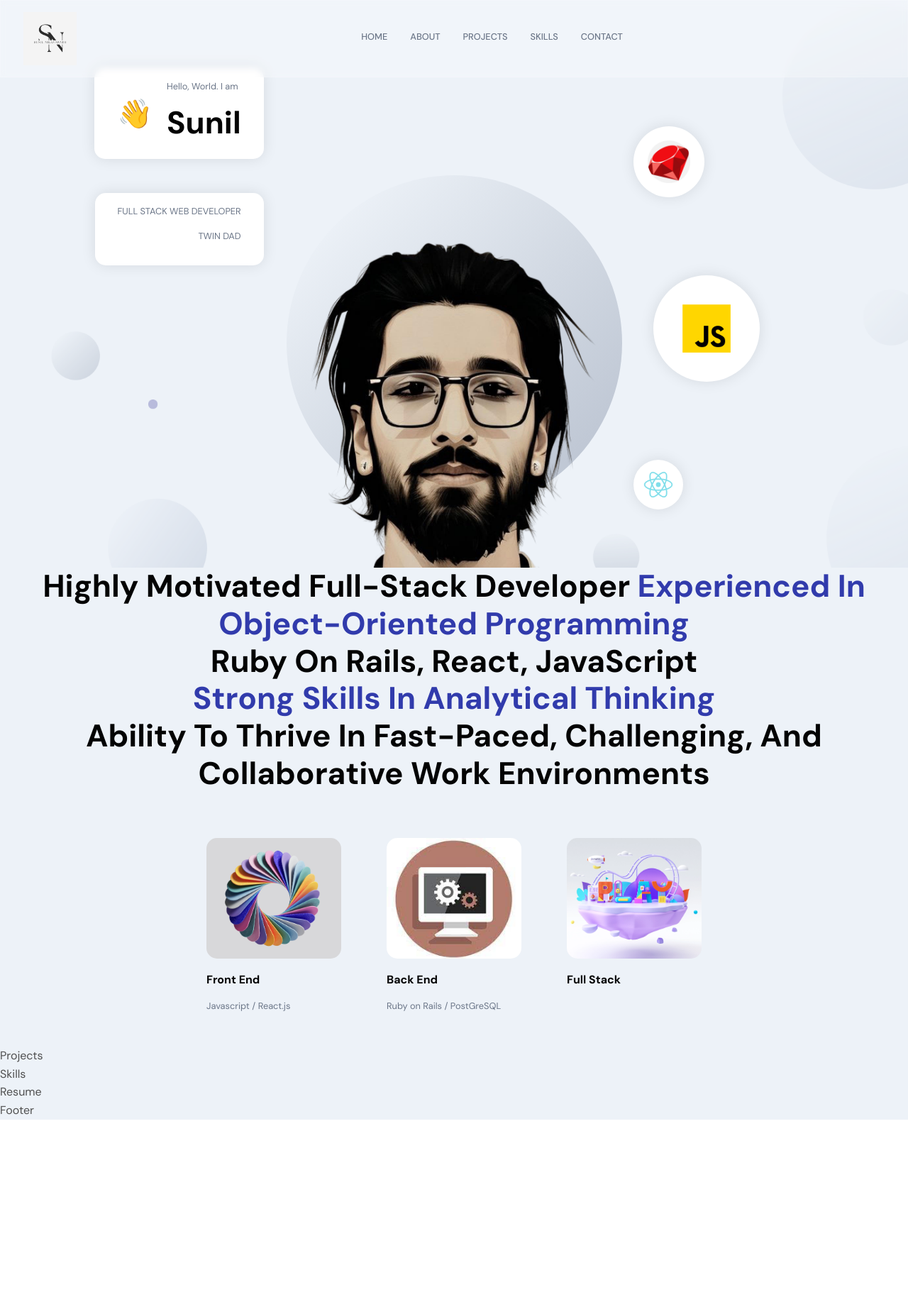
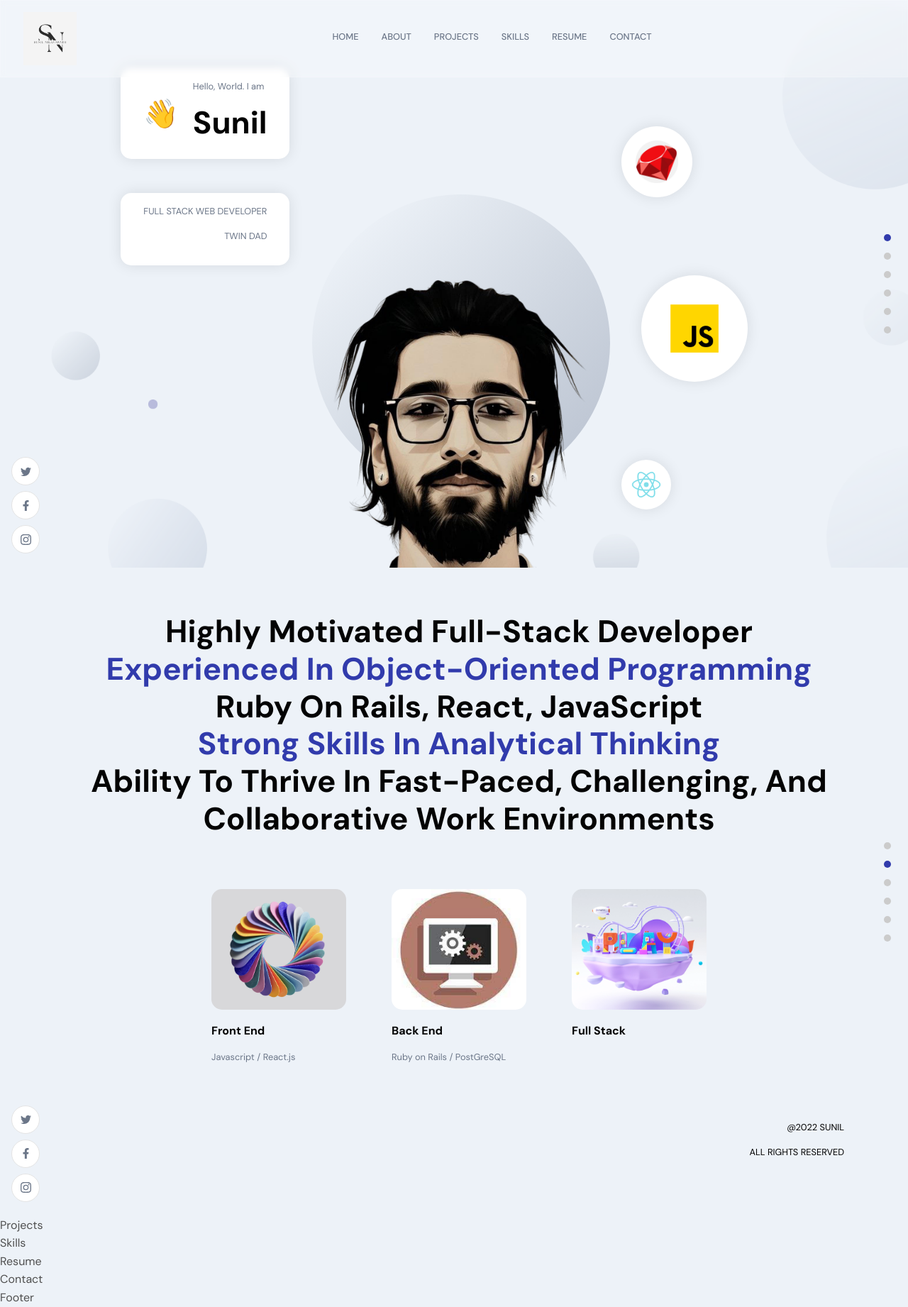
Before and after one commit to SunyDoo/Sunil-Nilavarath-Portfolio, a React (Create React App) app: page /skills in a window 1280 px wide. Shown: the whole page at 71% size. Before the commit the page ends 1578 px from the top, so only its background shows below. Built offline with nearby package versions, Linux system fonts and the light colour scheme.

Commit message:
appwrap start

```diff
--- a/src/App.js
+++ b/src/App.js
@@ -8,7 +8,7 @@ import { Navbar } from "./Components";
 import VideoCards from "./Components/VideoCards";
 // import Skills from "./Components/Skills";
 import SkillIcons from "./Components/SkillIcons";
-import { About, Footer, Header, Skills, Resume, Projects } from "./container";
+import { About, Footer, Header, Skills, Resume, Projects, Contact } from "./container";
 
 function App() {
   return (
@@ -25,6 +25,7 @@ function App() {
       <Projects />
       <Skills />
       <Resume />
+      <Contact />
       <Footer />
     </div>
   );
--- a/src/Components/Navbar/Navbar.jsx
+++ b/src/Components/Navbar/Navbar.jsx
@@ -14,7 +14,7 @@ const Navbar = () => {
         <img src={images.logo} alt="logo" />
       </div>
       <ul className="app__navbar-links">
-        {['home', 'about', 'projects', 'skills', 'contact'].map((item) => (
+        {['home', 'about', 'projects', 'skills', 'resume', 'contact'].map((item) => (
           <li className="app__flex p-text" key={`link-${item}`}>
             <div />
             <a href={`#${item}`}>{item}</a>
--- a/src/Components/NavigationDots.jsx
+++ b/src/Components/NavigationDots.jsx
@@ -5,7 +5,7 @@ import React from "react";
 
 const NavigationDots = ({ active }) => (
   <div className="app__navigation">
-    {["home", "about", "work", "skills", "testimonial", "contact"].map(
+    {["home", "about", "projects", "skills", "resume", "contact"].map(
       (item, index) => (
         <a
           href={`#${item}`}
--- a/src/Components/index.js
+++ b/src/Components/index.js
@@ -1 +1,3 @@
 export { default as Navbar } from "./Navbar/Navbar";
+export { default as NavigationDots } from './NavigationDots'
+export { default as SocialMedia } from './SocialMedia'
--- a/src/container/About/About.jsx
+++ b/src/container/About/About.jsx
@@ -1,6 +1,7 @@
-import React, { useState, useEffect } from "react";
+import React from "react";
 import { motion } from "framer-motion";
 import { images } from "../../constants";
+import { AppWrap } from "../../wrapper";
 import "./About.scss";
 
 const About = () => {
@@ -52,4 +53,4 @@ const About = () => {
   );
 };
 
-export default About;
+export default AppWrap(About, "about");
--- /dev/null
+++ b/src/container/Contact/Contact.jsx
@@ -0,0 +1,9 @@
+import React from "react";
+
+import "./Contact.scss";
+
+const Contact = () => {
+  return <div>Contact</div>;
+};
+
+export default Contact;
--- a/src/container/index.js
+++ b/src/container/index.js
@@ -4,3 +4,4 @@ export { default as Header } from "./Header/Header";
 export { default as Projects } from "./Projects/Projects";
 export { default as Skills } from "./Skills/Skills";
 export { default as Resume } from "./Resume/Resume";
+export { default as Contact } from "./Contact/Contact";
--- a/src/wrapper/AppWrap.js
+++ b/src/wrapper/AppWrap.js
@@ -1,20 +1,20 @@
 import React from "react";
-// import { NavigationDots, SocialMedia } from "../Components";
+import { SocialMedia, NavigationDots } from "../Components";
 
 const AppWrap = (Component, idName, classNames) =>
   function HOC() {
     return (
       <div id={idName} className={`app__container ${classNames}`}>
-        {/* <SocialMedia /> */}
+        <SocialMedia />
         <div className="app__wrapper app__flex">
           <Component />
 
           <div className="copyright">
-            <p className="p-text">@2020 MICHAEL</p>
+            <p className="p-text">@2022 Sunil</p>
             <p className="p-text">All rights reserved</p>
           </div>
         </div>
-        {/* <NavigationDots active={idName} /> */}
+        <NavigationDots active={idName} />
       </div>
     );
   };
```
Also changed, not shown: src/container/Contact/Contact.scss (added).
